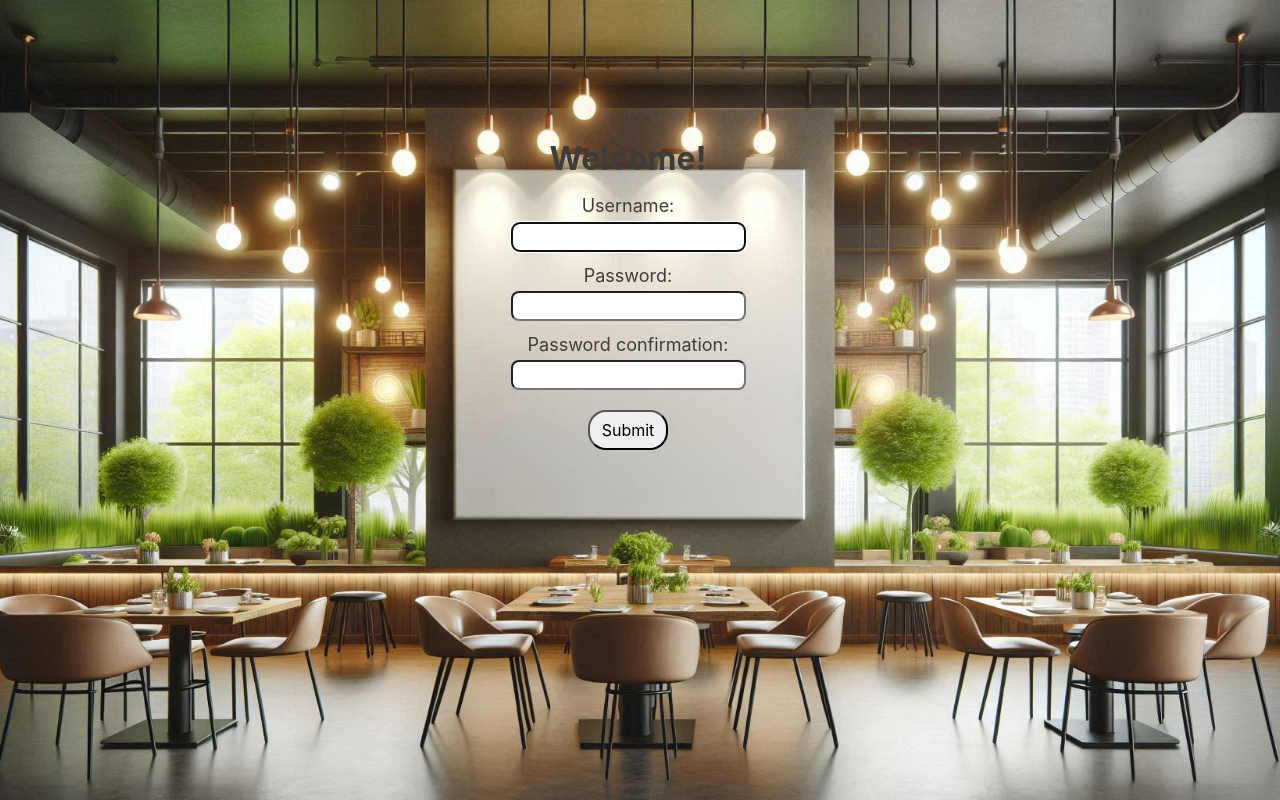
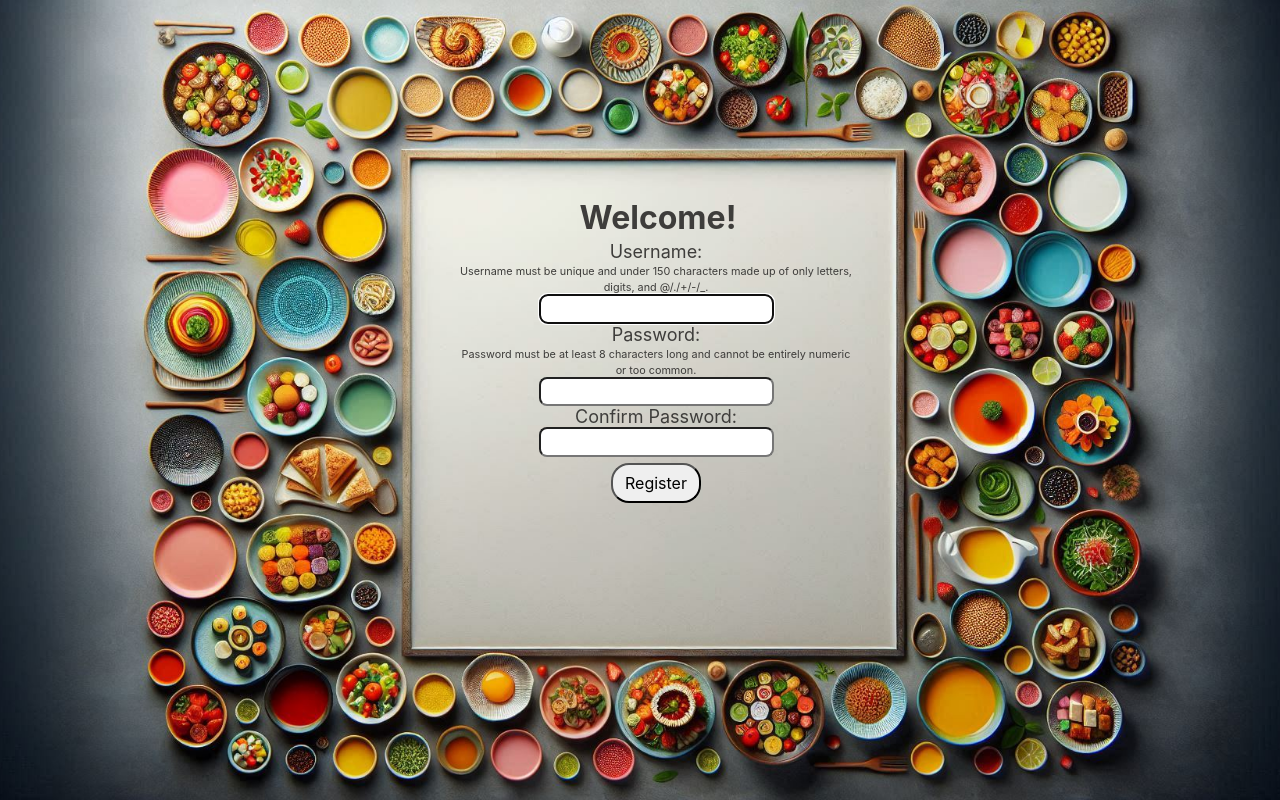
Before and after one commit to CS-2340-JNNMP/ATLFoodFinder, a Django app: page /register_user/ in a window 1280 px wide. Shown: the part 70-870 px from the top of the page. Run offline with Django 5.2, Linux system fonts and the light colour scheme.

Commit message:
New adds

```diff
--- a/core/static/core/style.css
+++ b/core/static/core/style.css
@@ -181,15 +181,19 @@ Styles the "Get Started" button when hovered over by a user only found on the fr
     padding-left: 1vh;
     padding-right: 1vh;
     border-radius: 1vh;
-
 }
 
 .helptext {
-    display: None;
+    align-self: center;
+    display: block;
+    align-items: center;
+    color: #3e3d3b;
 }
 
 .register-form ul {
-    display: None;
+    align-self: center;
+    display: block;
+    color: #3e3d3b;
 }
 
 .register-form label {
@@ -197,12 +201,14 @@ Styles the "Get Started" button when hovered over by a user only found on the fr
     margin-bottom: .7vh;
     font-size: large;
     color: #3e3d3b;
+    align-self: center;
+    align-items: center;
 }
 
 .register-form {
     display: block;
     flex-direction: column;
-    margin-right: 3vh;
+    margin-left: 3vh;
 }
 footer {
     background-color: #3e3d3b;
--- a/core/templates/core/register_user.html
+++ b/core/templates/core/register_user.html
@@ -15,7 +15,7 @@
         }
 
         #registerBackground {
-            background-image: url("{% static 'core/finalLogin.jpeg' %}");
+            background-image: url("{% static 'core/login8.jpeg' %}");
             background-size: cover;
             background-position: center;
             height: 100vh;
@@ -62,25 +62,85 @@
             padding: 20px;
             border-radius: 25px;
             z-index: 2;
-            margin-top: 8vh;
+            margin-top: 15vh;
+            margin-left: 4vh;
         }
         form {
             font-size: small;
         }
     </style>
-
-    {% if form.errors %}
-        <p>There was an error with your form</p>
-    {% endif %}
     <div id="registerBackground">
     <div id="whiteForm">
-<h1 style="margin-bottom: .5vh; margin-right: 3vh; color: #3e3d3b; font-size: xx-large">Welcome!</h1>
+<h1 style="margin-bottom: .5vh; margin-left: .5vh; color: #3e3d3b; font-size: xx-large">Welcome!</h1>
+    {% if form.errors %}
+        <p style="margin-top: 0px; margin-bottom: 1vh; color:red">There was an error with your form</p>
+    {% endif %}
+    <form method="POST">
+    {% csrf_token %}
+    <div>
+        <label for="id_username" style="margin-bottom: .7vh;
+        font-size: large;
+        color: #3e3d3b;
+        align-self: center;
+        align-items: center;">Username:</label>
+        <br>
+        <small style="color: #3e3d3b; margin-bottom: .2vh">Username must be unique and under 150 characters made up of only letters, digits, and @/./+/-/_.</small>
+        <br>
+        {{ form.username }}
+        {% if form.username.errors %}
+            <div class="error">
+                {% for error in form.username.errors %}
+                    <p style="color:red">{{ error }}</p>
+                {% endfor %}
+            </div>
+        {% endif %}
+    </div>
 
-<form class="register-form" action="{% url 'register_user' %}" method="POST">
-    {% csrf_token %}
-    {{ form.as_p }}
-    <input style="margin-top: .9vh; padding-left: 1.5vh; padding-right: 1.5vh; font-size:medium; padding-top: 1vh; padding-bottom: 1vh; border-radius: 18px;" type="submit" value="Submit" class="btn btn-secondary">
+    <div>
+        <label style="margin-bottom: .7vh;
+        margin-top: .9vh;
+        font-size: large;
+        color: #3e3d3b;
+        align-self: center;
+        align-items: center;" for="id_password1">Password:</label>
+        <br>
+    <small style="color: #3e3d3b; margin-bottom: .2vh">Password must be at least 8 characters long and cannot be entirely numeric or too common.</small>
+    <br>
+        {{ form.password1 }}
+        {% if form.password1.errors %}
+            <div class="error">
+                {% for error in form.password1.errors %}
+                    <p style="color:red">{{ error }}</p>
+                {% endfor %}
+            </div>
+        {% endif %}
+    </div>
+
+    <div>
+        <label style="margin-bottom: .7vh;
+        margin-top: .8vh;
+        font-size: large;
+        color: #3e3d3b;
+        align-self: center;
+        align-items: center;" for="id_password2">Confirm Password:</label>
+        <br>
+        {{ form.password2 }}
+        {% if form.password2.errors %}
+            <div class="error">
+                {% for error in form.password2.errors %}
+                    <p style="color:red">{{ error }}</p>
+                {% endfor %}
+            </div>
+        {% endif %}
+    </div>
+
+    <button style="margin-top: .8vh; padding-left: 1.5vh; padding-right: 1.5vh; font-size:medium; padding-top: 1vh; padding-bottom: 1vh; border-radius: 18px;" type="submit">Register</button>
 </form>
+{#<form class="register-form" action="{% url 'register_user' %}" method="POST">#}
+{#    {% csrf_token %}#}
+{#    {{ form.as_p }}#}
+{#    <input style="margin-top: .9vh; padding-left: 1.5vh; padding-right: 1.5vh; font-size:medium; padding-top: 1vh; padding-bottom: 1vh; border-radius: 18px;" type="submit" value="Submit" class="btn btn-secondary">#}
+{#</form>#}
     </div>
     </div>
 
--- a/core/views.py
+++ b/core/views.py
@@ -58,12 +58,10 @@ def register_user(request):
             username = form.cleaned_data['username']
             password = form.cleaned_data['password1']
             user = authenticate(username=username, password=password)
-            login(request, user)
-            messages.success(request, 'Registration successful!')
-            return redirect('profile')
-
-        else:
-            form=UserCreationFormWrapper()
+            if user is not None:
+                login(request, user)
+                messages.success(request, 'Registration successful!')
+                return redirect('profile')
     else:
         form = UserCreationFormWrapper()
     return render(request, 'core/register_user.html', {'form' : form})
```
Also changed, not shown: core/templates/core/login.html (+13 -8 lines), core/static/core/login7.jpeg (added), core/static/core/login8.jpeg (added).
